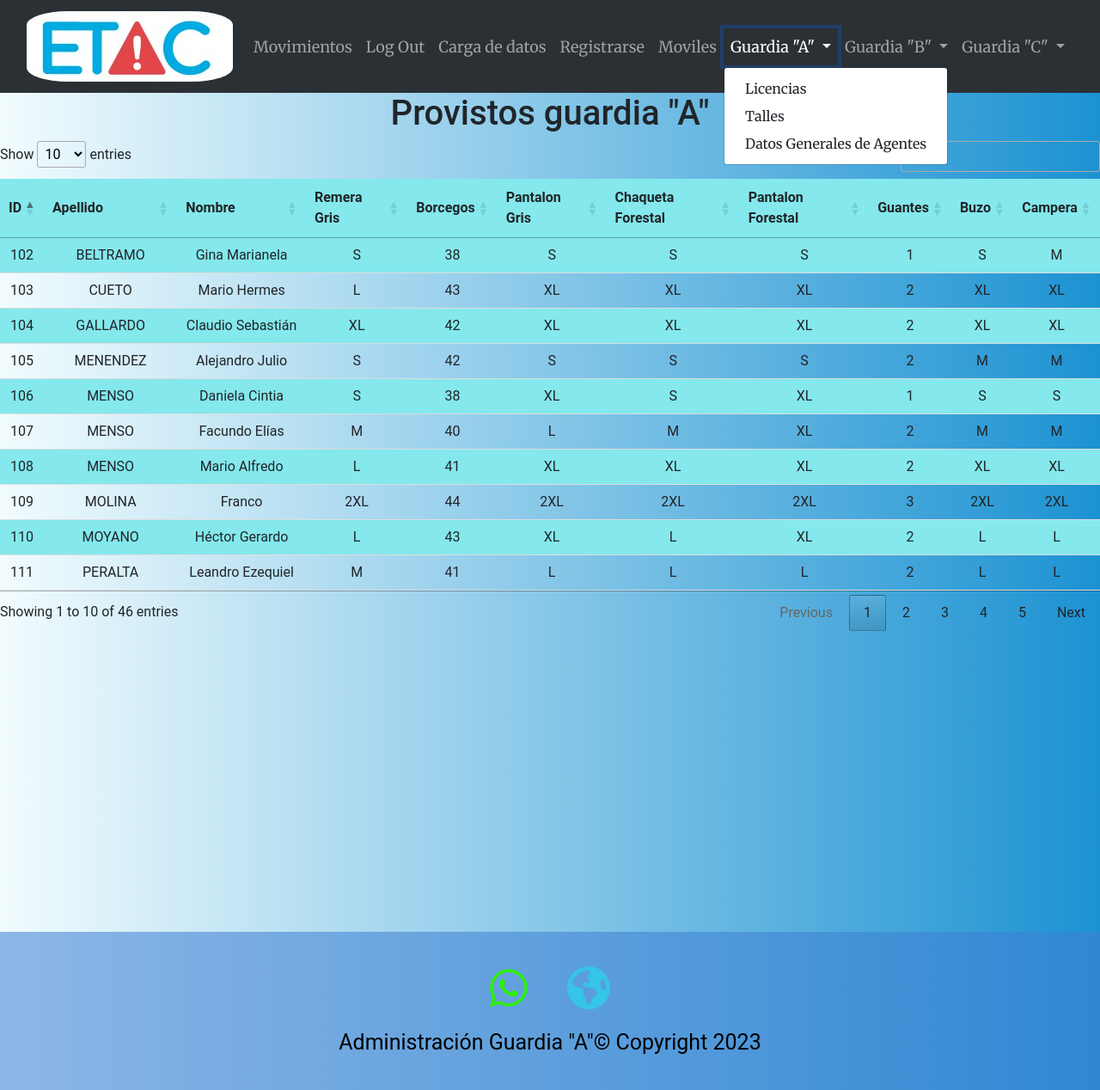
After one commit to aleakd/BASEDEDATOSETAC, a Flask app: page /talles_A in a window 1280 px wide, after a click that opens the changed part. The commit adds this page. Shown: the whole page at 86% size. Run offline with Flask 3, Linux system fonts and the light colour scheme; a user stored in the database is signed in; some libraries are stand-ins or nearby versions; some web fonts are replaced.

Commit message:
subido2210
modificacin de movimiento

```diff
--- a/main.py
+++ b/main.py
@@ -15,6 +15,9 @@ login_manager = LoginManager()
 login_manager.init_app(app)
 
 
+
+#TABLAS EN BASE DE DATOS:
+
 with app.app_context():
     class Agentes(db.Model):
         id_agente = db.Column(db.Integer, primary_key=True,unique=True)
@@ -29,6 +32,7 @@ with app.app_context():
         domicilio = db.Column(db.String(300))
         email = db.Column(db.String(100))
         Rol = db.Column(db.String(100))
+        Grupo_sanguineo= db.Column(db.String(100))
         Alergia = db.Column(db.String(100))
         Camada = db.Column(db.String(10))
         Bombero = db.Column(db.String(1000))
@@ -79,15 +83,74 @@ with app.app_context():
         Motivo = db.Column(db.String(1000))
 
 
+with app.app_context():
+    class Movimientos_moviles(db.Model):
+        __tablename__ = 'Movimientos_moviles'  # Agrega esta línea para especificar el nombre de la tabla en la base de datos
+        fecha = db.Column(db.Date)
+        numero_movil = db.Column(db.Integer, primary_key=True)
+        destino = db.Column(db.String(1000))
+        hora_salida = db.Column(db.Time)
+        km_salida = db.Column(db.Integer)
+        hora_llegada = db.Column(db.Time)
+        km_llegada = db.Column(db.Integer)
+        a_cargo = db.Column(db.String(50))
+        chofer = db.Column(db.String(50))
+
+
+
+
+
+
+
+
+
+
+
+
 
 
 @login_manager.user_loader
 def load_user(user_id):
     return User.query.get(int(user_id))
 
-@app.route('/')
+@app.route('/', methods=['GET', 'POST'])
 def index():
-    return render_template("index.html")
+    if request.method == 'POST':
+        fecha = datetime.strptime(request.form['fecha'], '%Y-%m-%d').date()  # Convierte la cadena de fecha a objeto de fecha
+        movil = request.form['movil']
+        destino = request.form['destino_actividad']
+        km_salida = request.form['km_salida']
+        km_llegada = request.form['km_llegada']
+        hora_llegada = datetime.strptime(request.form['hora_llegada'], '%H:%M').time()  # Convierte la cadena de hora a objeto de hora
+        hora_salida = datetime.strptime(request.form['hora_salida'], '%H:%M').time()
+
+        nuevo_registro = Movimientos_moviles(
+            fecha=fecha,
+            numero_movil=movil,
+            destino=destino,
+            km_salida=km_salida,
+            km_llegada=km_llegada,
+            hora_llegada=hora_llegada,
+            hora_salida=hora_salida,
+            a_cargo=request.form.get('a_cargo').upper(),
+            chofer= request.form.get('chofer').upper()
+        )
+
+
+        db.session.add(nuevo_registro)
+        db.session.commit()
+        flash('Se registro correctamente el movimiento del movil')
+
+    return render_template("index.html", moviles=movimientos)
+
+
+@app.route('/movimientos')
+def movimientos():
+    movimientos = Movimientos_moviles.query.order_by(Movimientos_moviles.numero_movil).all()
+
+    return render_template("movimientos.html", moviles=movimientos)
+
+
 
 @app.route('/logout')
 def logout():
@@ -138,7 +201,7 @@ def register():
         db.session.add(new_user)
         db.session.commit()
 
-        return redirect(url_for("secrets.html"))
+        return redirect(url_for("secrets"))
     return render_template("register.html")
 
 
@@ -169,6 +232,7 @@ def secrets():
                 domicilio=request.form.get("domicilio"),
                 email=request.form.get("email"),
                 Rol=request.form.get("rol"),
+                Grupo_sanguineo=request.form.get("grupo_sanguineo"),
                 Alergia=request.form.get("alergia"),
                 Camada=request.form.get("camada"),
                 Bombero=request.form.get("bombero"),
@@ -247,7 +311,7 @@ def secrets():
             db.session.commit()
             flash("Se registro el cambio de guardia ")
 
-    ultimos3_usuarios = User.query.order_by(User.id.desc()).limit(3).all()
+    ultimos3_usuarios = User.query.order_by(User.id.desc()).all()
     print(current_user.name)
     return render_template("secrets.html", name=current_user, last_three_users=ultimos3_usuarios)
 
@@ -271,6 +335,15 @@ def licenciasA():
 
 
 
+@app.route('/talles_A', methods=["GET", "POST"])
+@login_required
+def tallesA():
+    agentesA = Agentes.query.filter(Agentes.guardia == 'A').order_by(Agentes.id_agente).all()
+    provistosA= Talles.query.order_by(Talles.id_agente).all()
+    return render_template("provistosa.html", lista_agentes=agentesA, provistos=provistosA)
+
+
+
 
 
 
@@ -287,7 +360,12 @@ def licenciasB():
     licenciasB= CarnetConducir.query.order_by(CarnetConducir.id_agente).all()
     return render_template("licenciasb.html", lista_agentes=agentesB, Licencias=licenciasB)
 
-
+@app.route('/talles_B', methods=["GET", "POST"])
+@login_required
+def tallesB():
+    agentesB = Agentes.query.filter(Agentes.guardia == 'B').order_by(Agentes.id_agente).all()
+    provistosB= Talles.query.order_by(Talles.id_agente).all()
+    return render_template("provistosb.html", lista_agentes=agentesB, provistos=provistosB)
 
 
 
@@ -303,7 +381,42 @@ def guardiaC():
 def licenciasC():
     agentesC = Agentes.query.filter(Agentes.guardia == 'C').order_by(Agentes.id_agente).all()
     licenciasC= CarnetConducir.query.order_by(CarnetConducir.id_agente).all()
-    return render_template("licenciasC.html", lista_agentes=agentesC, Licencias=licenciasC)
+    return render_template("licenciasc.html", lista_agentes=agentesC, Licencias=licenciasC)
+
+@app.route('/talles_C', methods=["GET", "POST"])
+@login_required
+def tallesC():
+    agentesC = Agentes.query.filter(Agentes.guardia == 'C').order_by(Agentes.id_agente).all()
+    provistosC= Talles.query.order_by(Talles.id_agente).all()
+    return render_template("provistosc.html", lista_agentes=agentesC, provistos=provistosC)
+
+@app.route('/editar_licencia/<int:id_agente>', methods=['GET', 'POST'])
+@login_required
+def editar_licencia(id_agente):
+    licencia = CarnetConducir.query.all()
+
+    if request.method == 'POST':
+        fecha_otorgamiento = request.form.get('fecha_otorgamiento')
+        fecha_vencimiento = request.form.get('fecha_vencimiento')
+
+        # Validar y actualizar las fechas de otorgamiento y vencimiento
+        try:
+            fecha_otorgamiento = datetime.strptime(fecha_otorgamiento, '%Y-%m-%d').date()
+            fecha_vencimiento = datetime.strptime(fecha_vencimiento, '%Y-%m-%d').date()
+            licencia.fecha_otorg = fecha_otorgamiento
+            licencia.fecha_vencim = fecha_vencimiento
+            db.session.commit()
+            flash('Licencia actualizada con éxito', 'success')
+            return redirect(url_for('licenciasA'))  # Redirige a la página de licencias
+        except ValueError:
+            flash('Formato de fecha incorrecto', 'error')
+
+    return render_template('editar_licencia.html', licencia=licencia)
+
+
+
+
+
 
 
 
--- a/static/style.css
+++ b/static/style.css
@@ -159,3 +159,16 @@ body#moviles-body {
   background-repeat: no-repeat;
   background-attachment: fixed;
 }
+
+
+
+    /* Cambia el color del texto a blanco cuando se colapsa la pantalla */
+    .navbar-toggler{
+    background-color:yellow;;
+    }
+
+
+
+.registro_moviles{
+padding-top:200px;
+}
--- a/templates/base.html
+++ b/templates/base.html
@@ -41,10 +41,14 @@
       </button>
       <div class="collapse navbar-collapse" id="navbarNav">
         <ul class="navbar-nav">
+            <li class="nav-item">
+            <a class="nav-link" href="movimientos">Movimientos</a>
+          </li>
           {% if not current_user.is_authenticated %}
           <li class="nav-item">
             <a class="nav-link" href="login">Acceso</a>
           </li>
+
           {% endif %}
           {% if current_user.is_authenticated %}
 
@@ -68,7 +72,7 @@
     </a>
     <div class="dropdown-menu" aria-labelledby="guardiaADropdown">
         <a class="dropdown-item" href="{{ url_for('licenciasA') }}">Licencias</a>
-        <a class="dropdown-item" href="#">Provisto</a>
+        <a class="dropdown-item" href="{{ url_for('tallesA') }}">Talles</a>
         <a class="dropdown-item" href="{{ url_for('guardiaA') }}">Datos Generales de Agentes</a>
     </div>
 </li>
@@ -78,7 +82,7 @@
     </a>
     <div class="dropdown-menu" aria-labelledby="guardiaBDropdown">
         <a class="dropdown-item" href="{{ url_for('licenciasB') }}">Licencias</a>
-        <a class="dropdown-item" href="#">Provisto</a>
+        <a class="dropdown-item" href="{{ url_for('tallesB') }}">Talles</a>
         <a class="dropdown-item" href="{{ url_for('guardiaB') }}">Datos Generales de Agentes</a>
     </div>
 </li>
@@ -88,7 +92,7 @@
     </a>
     <div class="dropdown-menu" aria-labelledby="guardiaCDropdown">
         <a class="dropdown-item" href="{{ url_for('licenciasC') }}">Licencias</a>
-        <a class="dropdown-item" href="#">Provisto</a>
+        <a class="dropdown-item" href="{{ url_for('tallesC') }}">Talles</a>
         <a class="dropdown-item" href="{{ url_for('guardiaC') }}">Datos Generales de Agentes</a>
     </div>
 </li>
--- a/templates/guardiaA.html
+++ b/templates/guardiaA.html
@@ -5,7 +5,7 @@
 <h1>Listado de Agentes</h1>
 
 {% if lista_agentes %}
-    <table class="tabla_agentes" id="agentesTable">
+    <table class="tabla_agentes table table-responsive" id="agentesTable">
         <thead>
             <tr>
                 <th>ID</th>
@@ -21,6 +21,7 @@
                 <th>Domicilio</th>
                 <th>Email</th>
                 <th>Rol</th>
+                <th>Grupo sanguineo</th>
                 <th>Alergia</th>
                 <th>Camada</th>
                 <th>Bombero?</th>
@@ -42,6 +43,7 @@
                     <td>{{ agente.domicilio }}</td>
                     <td>{{ agente.email }}</td>
                     <td>{{ agente.Rol }}</td>
+                    <td>{{ agente.Grupo_sanguineo }}</td>
                     <td>{{ agente.Alergia }}</td>
                     <td>{{ agente.Camada }}</td>
                     <td>{{ agente.Bombero }}</td>
--- a/templates/guardiaB.html
+++ b/templates/guardiaB.html
@@ -20,6 +20,7 @@
                 <th>domicilio</th>
                 <th>Email</th>
                 <th>rol</th>
+                <th>Grupo sanguineo</th>
                 <th>alergia</th>
                 <th>camada</th>
                 <th>Bombero?</th>
@@ -41,6 +42,7 @@
                     <td>{{ agente.domicilio }}</td>
                     <td>{{ agente.email }}</td>
                     <td>{{ agente.Rol }}</td>
+                    <td>{{ agente.Grupo_sanguineo }}</td>
                     <td>{{ agente.Alergia }}</td>
                     <td>{{ agente.Camada }}</td>
                     <td>{{ agente.Bombero }}</td>
--- a/templates/guardiaC.html
+++ b/templates/guardiaC.html
@@ -20,6 +20,7 @@
                 <th>domicilio</th>
                 <th>Email</th>
                 <th>rol</th>
+                <th>Grupo sanguineo</th>
                 <th>alergia</th>
                 <th>camada</th>
                 <th>Bombero?</th>
@@ -41,6 +42,7 @@
                     <td>{{ agente.domicilio }}</td>
                     <td>{{ agente.email }}</td>
                     <td>{{ agente.Rol }}</td>
+                    <td>{{ agente.Grupo_sanguineo }}</td>
                     <td>{{ agente.Alergia }}</td>
                     <td>{{ agente.Camada }}</td>
                     <td>{{ agente.Bombero }}</td>
--- /dev/null
+++ b/templates/provistosa.html
@@ -0,0 +1,62 @@
+{% extends "base.html" %}
+
+{% block content %}
+
+
+<h1>Provistos guardia "A"</h1>
+{% if lista_agentes %}
+    <table class="tabla_agentes" id="tablacarnet2" >
+        <thead>
+        <tr>
+            <th>ID</th>
+            <th>Apellido</th>
+            <th>Nombre</th>
+            <th>Remera Gris</th>
+            <th>Borcegos</th>
+            <th>Pantalon Gris</th>
+            <th>Chaqueta Forestal</th>
+            <th>Pantalon Forestal</th>
+            <th>Guantes</th>
+            <th>Buzo</th>
+            <th>Campera</th>
+        </tr>
+        </thead>
+
+      <tbody>
+        {% for agente in lista_agentes %}
+        {% for provist in provistos %}
+        {% if provist.id_agente == agente.id_agente %}
+
+
+        <tr>
+            <td>{{ agente.id_agente }}</td>
+            <td>{{ agente.apellido }}</td>
+            <td>{{ agente.nombre }}</td>
+            <td>{{ provist.Remer_gris }}</td>
+            <td>{{ provist.Borcegos }}</td>
+            <td>{{ provist.Pantalon_gris }}</td>
+            <td>{{ provist.Chaqueta_forestal }}</td>
+            <td>{{ provist.Pantalon_forestal }}</td>
+            <td>{{ provist.Guantes }}</td>
+            <td>{{ provist.Buzo }}</td>
+            <td>{{ provist.Campera }}</td>
+
+        </tr>
+        {% endif %}
+        {% endfor %}
+        {% endfor %}
+        </tbody>
+    </table>
+{% else %}
+<p>No hay Talles registrados.</p>
+{% endif %}
+
+
+<script>
+$(document).ready( function () {
+    $('#tablacarnet2').DataTable();
+} );
+</script>
+
+
+{% endblock %}
--- a/templates/secrets.html
+++ b/templates/secrets.html
@@ -59,6 +59,7 @@
           <input type="text" class="form-control" name="domicilio" placeholder="Domicilio" required="required" />
           <input type="email" class="form-control" name="email" placeholder="Email" required="required" />
           <input type="text" class="form-control" name="rol" placeholder="Rol" required="required" />
+          <input type="text" class="form-control" name="grupo_sanguineo" placeholder="Grupo Sanguineo" required="required" />
           <input type="text" class="form-control" name="alergia" placeholder="Alergia" required="required" />
           <input type="number" class="form-control" name="camada" placeholder="Camada" required="required" />
           <input type="text" class="form-control" name="bombero" placeholder="Bombero?" required="required" />
```
Also changed, not shown: templates/editar_licencia.html (added, +13 -0 lines), templates/index.html (+62 -2 lines), templates/licenciasa.html (+16 -0 lines), templates/movimientos.html (added, +46 -0 lines), templates/provistosb.html (added, +62 -0 lines), templates/provistosc.html (added, +62 -0 lines), instance/guardiaA.db.
